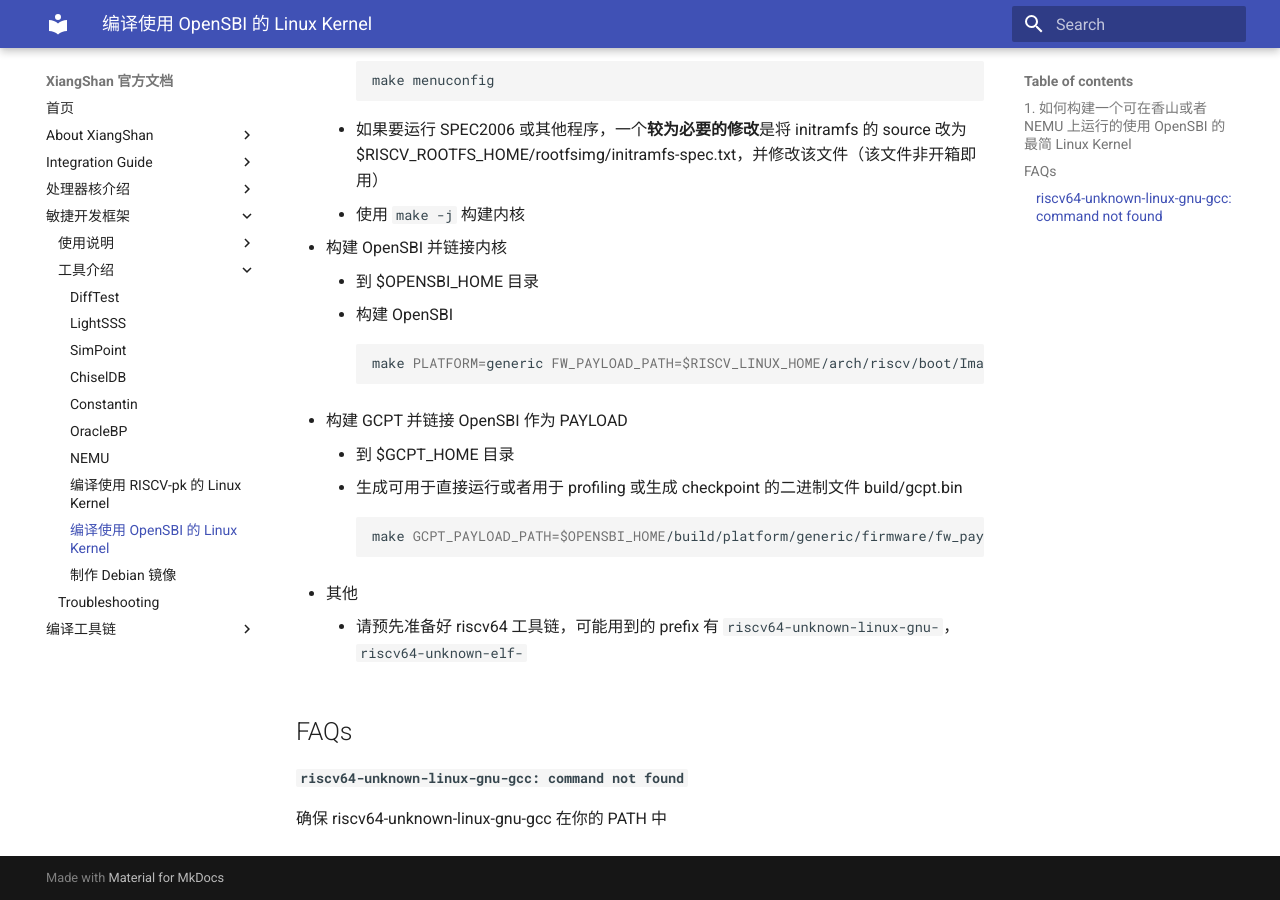
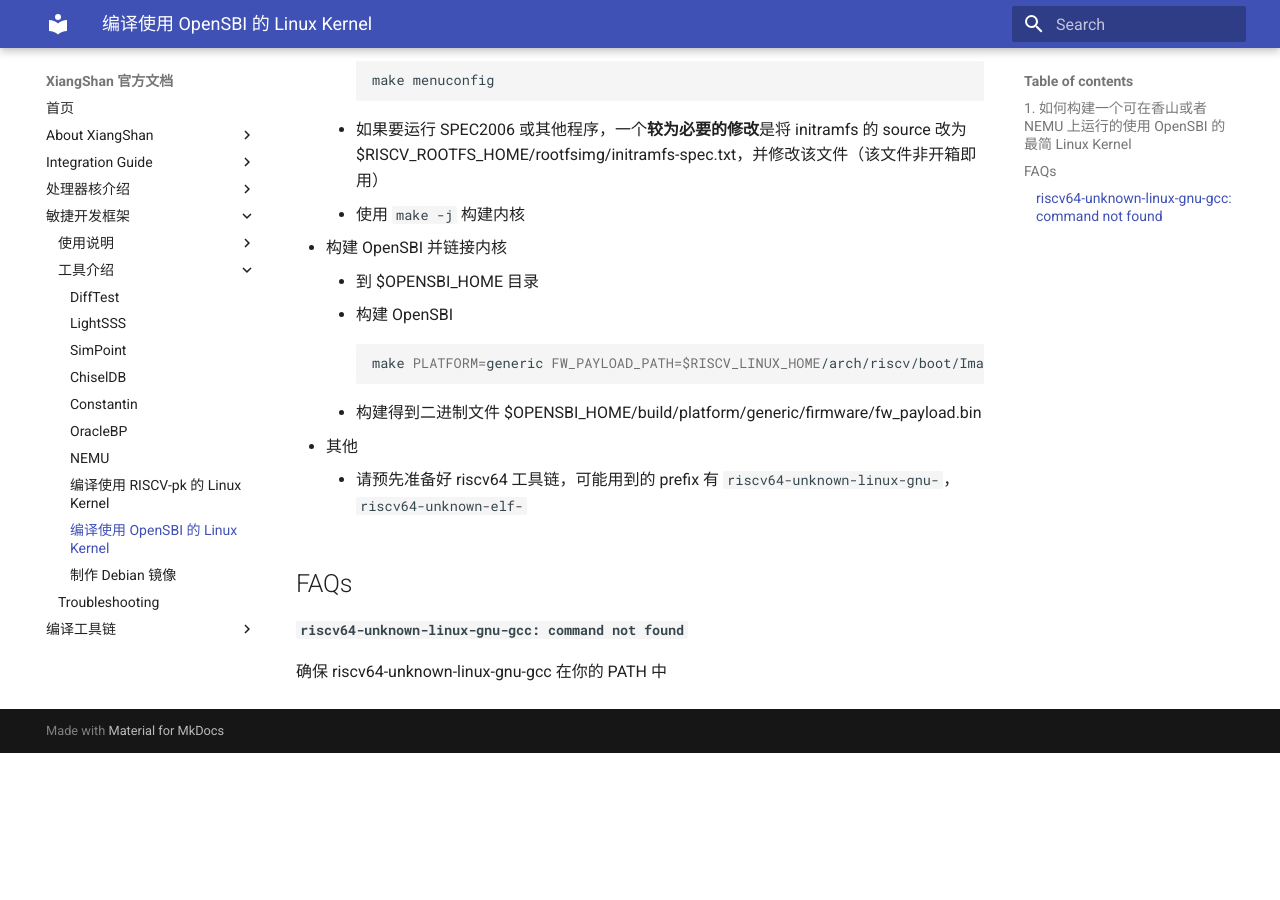
Before and after one commit to OpenXiangShan/XiangShan-doc, an MkDocs documentation site: the page built from docs/tools/opensbi-kernel-for-xs.md, in a window 1280 px wide and 900 px high, scrolled down 2069 px. Built offline with MkDocs 1.6.1 and Material for MkDocs 9.7.7, drawn with Linux system fonts in a browser that asks for light colours; after the commit the page ends 2822 px from its top, so only the background shows below that.

Commit message:
opensbi: remove 'link to gcpt'
Signed-off-by: jiaxiaoyu <xyyy1420@gmail.com>

````diff
--- a/docs/tools/opensbi-kernel-for-xs.md
+++ b/docs/tools/opensbi-kernel-for-xs.md
@@ -68,15 +68,9 @@ export CROSS_COMPILE=$RISCV/bin/riscv64-unknown-linux-gnu-
     * 到 $OPENSBI_HOME 目录
     * 构建 OpenSBI
     ```bash
-    make PLATFORM=generic FW_PAYLOAD_PATH=$RISCV_LINUX_HOME/arch/riscv/boot/Image FW_FDT_PATH=$WORKLOAD_BUILD_ENV_HOME/dts/build/xiangshan.dtb FW_PAYLOAD_OFFSET=0x100000
+    make PLATFORM=generic FW_PAYLOAD_PATH=$RISCV_LINUX_HOME/arch/riscv/boot/Image FW_FDT_PATH=$WORKLOAD_BUILD_ENV_HOME/dts/build/xiangshan.dtb FW_PAYLOAD_OFFSET=0x200000
     ```
-
-* 构建 GCPT 并链接 OpenSBI 作为 PAYLOAD
-    * 到 $GCPT_HOME 目录
-    * 生成可用于直接运行或者用于 profiling 或生成 checkpoint 的二进制文件 build/gcpt.bin
-    ```bash
-    make GCPT_PAYLOAD_PATH=$OPENSBI_HOME/build/platform/generic/firmware/fw_payload.bin
-    ```
+    * 构建得到二进制文件 $OPENSBI_HOME/build/platform/generic/firmware/fw_payload.bin
 
 * 其他
     * 请预先准备好 riscv64 工具链，可能用到的 prefix 有 `riscv64-unknown-linux-gnu-`，`riscv64-unknown-elf-`
````
